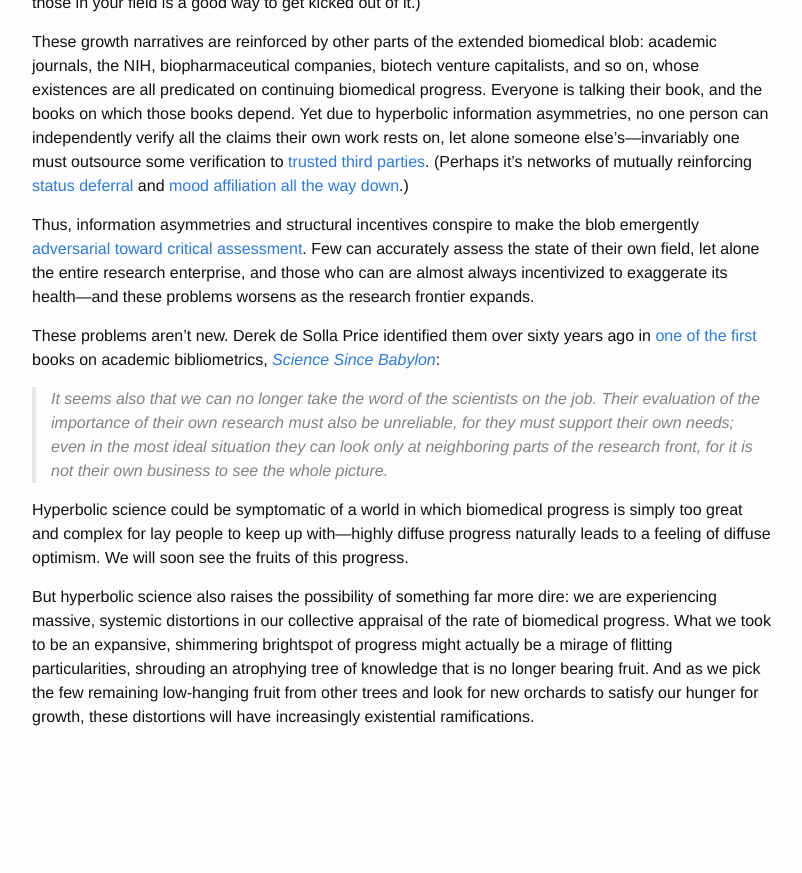
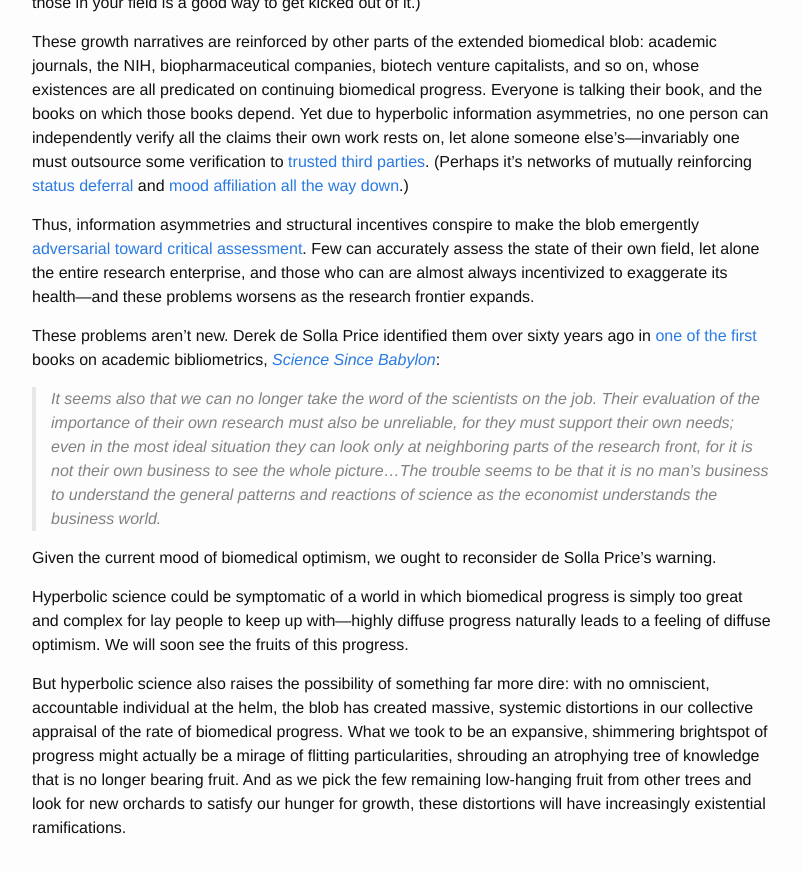
Before and after one commit to markovbio/markovbio.github.io, a Jekyll site: the page built from _posts/2022-08-25-hyperbolic-science.md, in a window 1280 px wide and 900 px high, scrolled down 1695 px. Shown: the top 873 px of the window, without its empty margins (238-1040 px from the left). Built offline with Jekyll 4.4.1, drawn with Linux system fonts in a browser that asks for light colours; before the commit the page ends 2484 px from its top, so only the background shows below that.

Commit message:
Update 2022-08-25-hyperbolic-science.md

```diff
--- a/_posts/2022-08-25-hyperbolic-science.md
+++ b/_posts/2022-08-25-hyperbolic-science.md
@@ -41,8 +41,10 @@ Thus, information asymmetries and structural incentives conspire to make the blo
 
 These problems aren’t new. Derek de Solla Price identified them over sixty years ago in [one of the first](https://en.wikipedia.org/wiki/Trait%C3%A9_de_Documentation) books on academic bibliometrics, _[Science Since Babylon](http://derekdesollaprice.org/wp-content/uploads/2015/10/Science-Since-Babylon-opt.pdf)_:
 
-> It seems also that we can no longer take the word of the scientists on the job. Their evaluation of the importance of their own research must also be unreliable, for they must support their own needs; even in the most ideal situation they can look only at neighboring parts of the research front, for it is not their own business to see the whole picture.
+> It seems also that we can no longer take the word of the scientists on the job. Their evaluation of the importance of their own research must also be unreliable, for they must support their own needs; even in the most ideal situation they can look only at neighboring parts of the research front, for it is not their own business to see the whole picture...The trouble seems to be that it is no man’s business to understand the general patterns and reactions of science as the economist understands the business world.
+
+Given the current mood of biomedical optimism, we ought to reconsider de Solla Price’s warning.
 
 Hyperbolic science could be symptomatic of a world in which biomedical progress is simply too great and complex for lay people to keep up with—highly diffuse progress naturally leads to a feeling of diffuse optimism. We will soon see the fruits of this progress.
 
-But hyperbolic science also raises the possibility of something far more dire: we are experiencing massive, systemic distortions in our collective appraisal of the rate of biomedical progress. What we took to be an expansive, shimmering brightspot of progress might actually be a mirage of flitting particularities, shrouding an atrophying tree of knowledge that is no longer bearing fruit. And as we pick the few remaining low-hanging fruit from other trees and look for new orchards to satisfy our hunger for growth, these distortions will have increasingly existential ramifications.
+But hyperbolic science also raises the possibility of something far more dire: with no omniscient, accountable individual at the helm, the blob has created massive, systemic distortions in our collective appraisal of the rate of biomedical progress. What we took to be an expansive, shimmering brightspot of progress might actually be a mirage of flitting particularities, shrouding an atrophying tree of knowledge that is no longer bearing fruit. And as we pick the few remaining low-hanging fruit from other trees and look for new orchards to satisfy our hunger for growth, these distortions will have increasingly existential ramifications.
```
